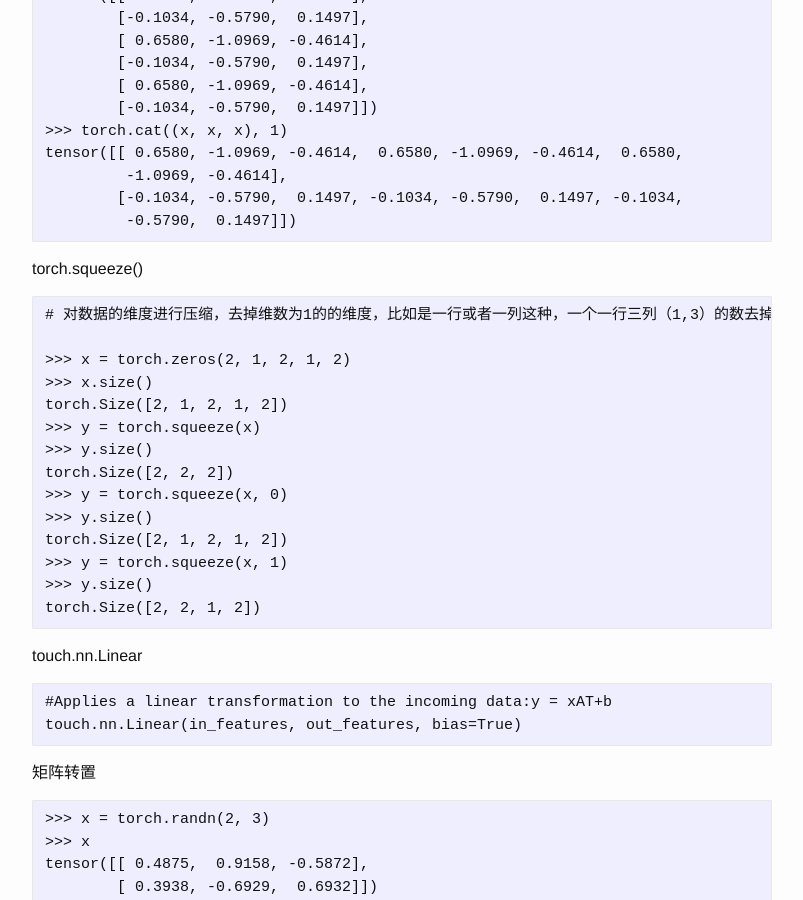
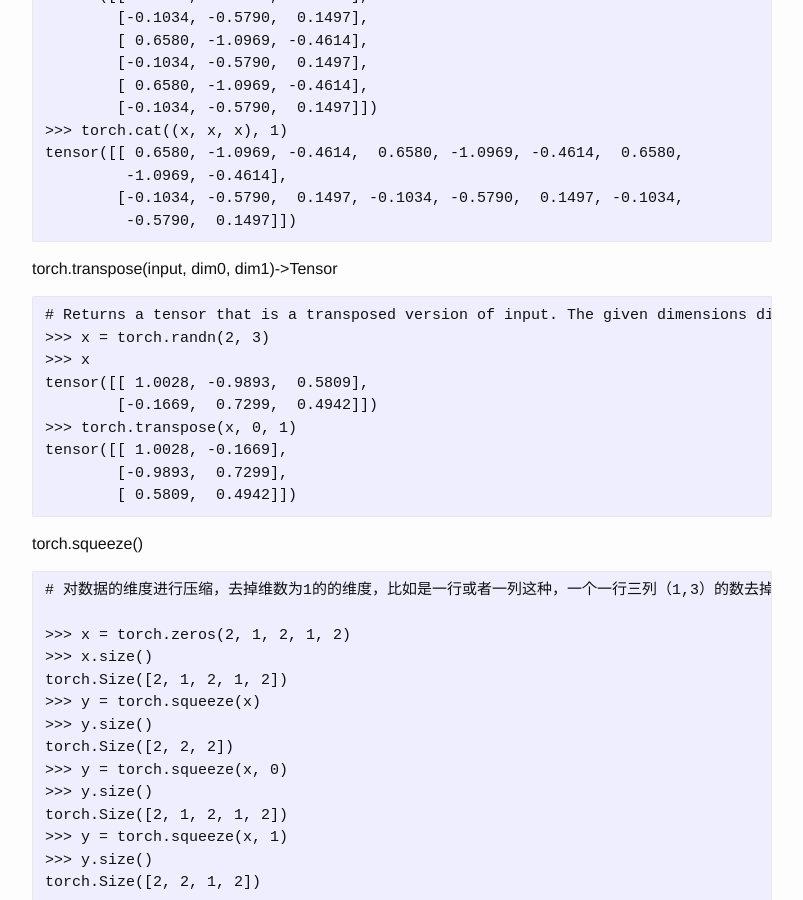
Before and after one commit to josephstalin117/josephstalin117.github.io, a Jekyll site: the page built from _posts/2019-3-11-pytorch.markdown, in a window 1280 px wide and 900 px high, scrolled down 2976 px. Shown: the whole window, without its empty margins (238-1041 px from the left). Built offline with Jekyll 4.4.1, drawn with Linux system fonts in a browser that asks for light colours.

Commit message:
add transpose

````diff
--- a/_posts/2019-3-11-pytorch.markdown
+++ b/_posts/2019-3-11-pytorch.markdown
@@ -145,6 +145,19 @@
          -1.0969, -0.4614],
         [-0.1034, -0.5790,  0.1497, -0.1034, -0.5790,  0.1497, -0.1034,
          -0.5790,  0.1497]])
+```
+
+torch.transpose(input, dim0, dim1)->Tensor
+```
+# Returns a tensor that is a transposed version of input. The given dimensions dim0 and dim1 are swapped.
+>>> x = torch.randn(2, 3)
+>>> x
+tensor([[ 1.0028, -0.9893,  0.5809],
+        [-0.1669,  0.7299,  0.4942]])
+>>> torch.transpose(x, 0, 1)
+tensor([[ 1.0028, -0.1669],
+        [-0.9893,  0.7299],
+        [ 0.5809,  0.4942]])
 ```
 
 torch.squeeze()
````
